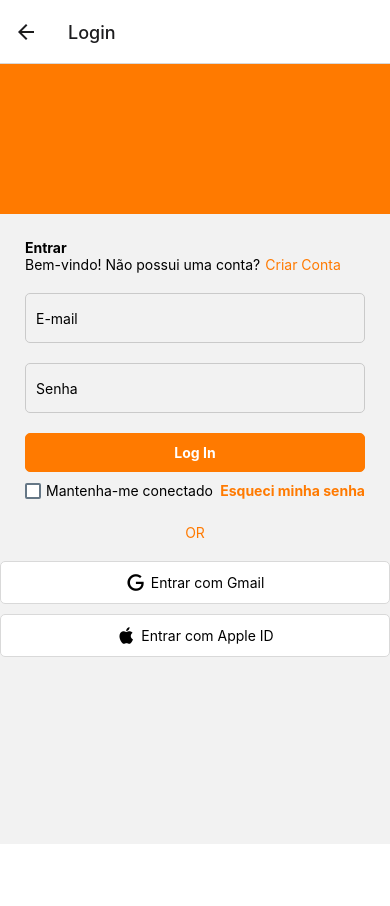
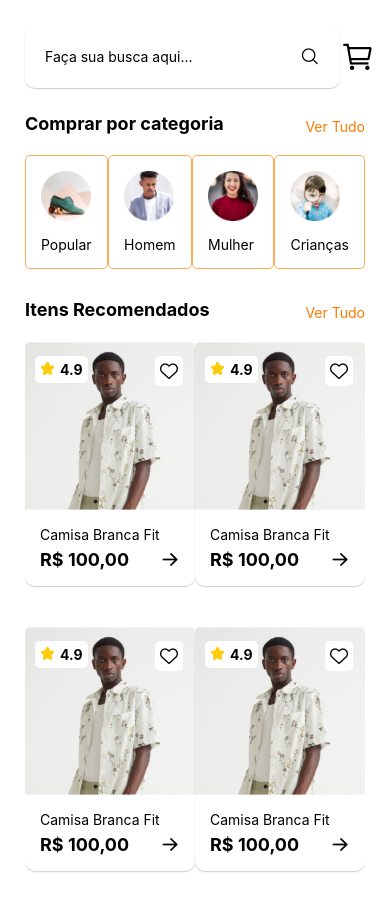
Before and after one commit to jvam90/ecommerce_react_native, a React Native app: screen /Login in a window 390 px wide. Before the commit the page ends 844 px from the top, so only its background shows below. Built offline with nearby package versions, Linux system fonts and the light colour scheme.

Commit message:
Terminar tela de Loja.

```diff
--- a/App.js
+++ b/App.js
@@ -4,9 +4,9 @@ import Loja from "./src/Telas/Loja";
 
 export default function App() {
   return (
-    <NavigationContainer>
-      <StackRotas></StackRotas>
-    </NavigationContainer>
-    //<Loja></Loja>
+    // <NavigationContainer>
+    //   <StackRotas></StackRotas>
+    // </NavigationContainer>
+    <Loja></Loja>
   );
 }
--- a/mocks/index.js
+++ b/mocks/index.js
@@ -53,3 +53,26 @@ export const ofertas = [
     imagem: oferta2,
   },
 ];
+
+export const itensRecomendados = [
+  {
+    id: 1,
+    preco: "100,00",
+    nome: "Camisa Branca Fit",
+  },
+  {
+    id: 2,
+    preco: "100,00",
+    nome: "Camisa Branca Fit",
+  },
+  {
+    id: 3,
+    preco: "100,00",
+    nome: "Camisa Branca Fit",
+  },
+  {
+    id: 4,
+    preco: "100,00",
+    nome: "Camisa Branca Fit",
+  },
+];
--- /dev/null
+++ b/src/Telas/Loja/componentes/ItensRecomendados.js
@@ -0,0 +1,43 @@
+import { StyleSheet, ScrollView } from "react-native";
+import modelo1 from "../../../../assets/modelo_1.png";
+import SectionHeader from "../../../componentes/SectionHeader";
+import ShopCard from "../../../componentes/ShopCard";
+
+const ItensRecomendados = ({ produtos }) => {
+  return (
+    <>
+      <SectionHeader titulo={"Itens Recomendados"} link={"Ver Tudo"} />
+      <ScrollView
+        contentContainerStyle={estilos.container}
+        showsHorizontalScrollIndicator={false}
+        scrollEventThrottle={0}
+        pagingEnabled
+      >
+        {produtos?.map((produto, index) => {
+          return (
+            <ShopCard
+              imagem={modelo1}
+              produto={produto}
+              key={index}
+              style={estilos.card}
+            />
+          );
+        })}
+      </ScrollView>
+    </>
+  );
+};
+
+export default ItensRecomendados;
+
+const estilos = StyleSheet.create({
+  container: {
+    flexDirection: "row",
+    flexWrap: "wrap",
+    justifyContent: "space-between",
+    marginBottom: 15,
+  },
+  card: {
+    width: "50%",
+  },
+});
--- a/src/Telas/Loja/index.js
+++ b/src/Telas/Loja/index.js
@@ -6,6 +6,8 @@ import cartaoCompras1 from "../../../assets/cartao_compras_icon_1.png";
 import cartaoCompras2 from "../../../assets/cartao_compras_icon_2.png";
 import cartaoCompras3 from "../../../assets/cartao_compras_icon_3.png";
 import cartaoCompras4 from "../../../assets/cartao_compras_icon_4.png";
+import { itensRecomendados } from "../../../mocks";
+import ItensRecomendados from "./componentes/ItensRecomendados";
 
 function Loja({ navigation }) {
   return (
@@ -21,10 +23,7 @@ function Loja({ navigation }) {
         <MiniCard imagem={cartaoCompras3} legenda={"Mulher"} />
         <MiniCard imagem={cartaoCompras4} legenda={"Crianças"} />
       </View>
-      <SectionHeader
-        titulo={"Itens recomendados"}
-        link={"Ver Tudo"}
-      ></SectionHeader>
+      <ItensRecomendados produtos={itensRecomendados}></ItensRecomendados>
     </View>
   );
 }
--- /dev/null
+++ b/src/componentes/ShopCard.js
@@ -0,0 +1,99 @@
+import React from "react";
+import { View, Text, Image, StyleSheet, TouchableOpacity } from "react-native";
+import AntDesignIcon from "react-native-vector-icons/AntDesign";
+
+const ShopCard = ({ imagem, produto }) => {
+  const aoClicarNoProduto = () => {
+    alert("Não implementado!");
+  };
+
+  return (
+    <View style={estilos.container} onPress={() => {}}>
+      <Image source={imagem} style={estilos.imagem} />
+
+      <View style={estilos.reviews}>
+        <AntDesignIcon name="star" size={15} color="#FDCC0D" />
+        <Text style={estilos.textoReview}>4.9</Text>
+      </View>
+
+      <View style={estilos.favoritos}>
+        <TouchableOpacity onPress={() => {}}>
+          <AntDesignIcon name="hearto" size={18} color="#000000" />
+        </TouchableOpacity>
+      </View>
+
+      <View style={estilos.conteudo} onPress={() => {}}>
+        <Text>{produto.nome}</Text>
+        <View style={estilos.informacoes}>
+          <Text style={estilos.preco}>R$ {produto.preco}</Text>
+          <TouchableOpacity onPress={() => aoClicarNoProduto()}>
+            <AntDesignIcon name="arrowright" size={20} color="#000000" />
+          </TouchableOpacity>
+        </View>
+      </View>
+    </View>
+  );
+};
+
+export default ShopCard;
+
+const estilos = StyleSheet.create({
+  container: {
+    marginTop: 20,
+    marginBottom: 20,
+    backgroundColor: "#FFFFFF",
+    borderRadius: 10,
+    shadowColor: "#000",
+    shadowOffset: {
+      width: 0,
+      height: 1,
+    },
+    shadowOpacity: 0.2,
+    shadowRadius: 1.41,
+    elevation: 2,
+  },
+  reviews: {
+    flexDirection: "row",
+    position: "absolute",
+    top: 15,
+    marginStart: 10,
+    flexDirection: "row",
+    alignSelf: "flex-start",
+    backgroundColor: "white",
+    padding: 5,
+    borderRadius: 5,
+  },
+  textoReview: {
+    fontSize: 14,
+    fontWeight: "bold",
+    marginStart: 5,
+  },
+  favoritos: {
+    flexDirection: "row",
+    position: "absolute",
+    top: 15,
+    marginStart: 130,
+    flexDirection: "row",
+    alignSelf: "flex-start",
+    backgroundColor: "white",
+    padding: 5,
+    borderRadius: 5,
+  },
+  conteudo: {
+    padding: 15,
+  },
+  informacoes: {
+    flexDirection: "row",
+    justifyContent: "space-between",
+    alignItems: "center",
+    marginTop: 5,
+  },
+  imagem: {
+    width: 170,
+    height: 170,
+  },
+  preco: {
+    fontSize: 18,
+    fontWeight: "bold",
+  },
+});
```
Also changed, not shown: src/Telas/Home/componentes/OfertasHeader.js (added, +30 -0 lines).
